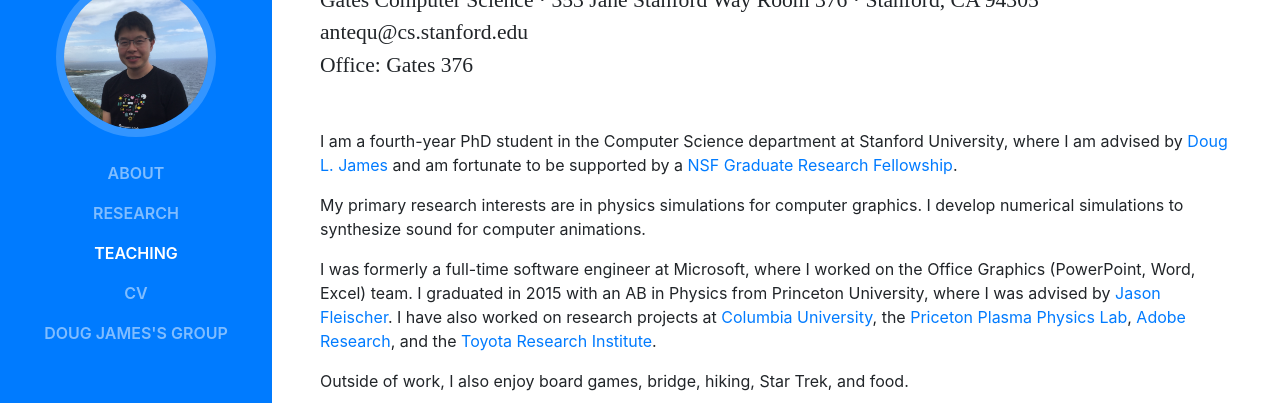
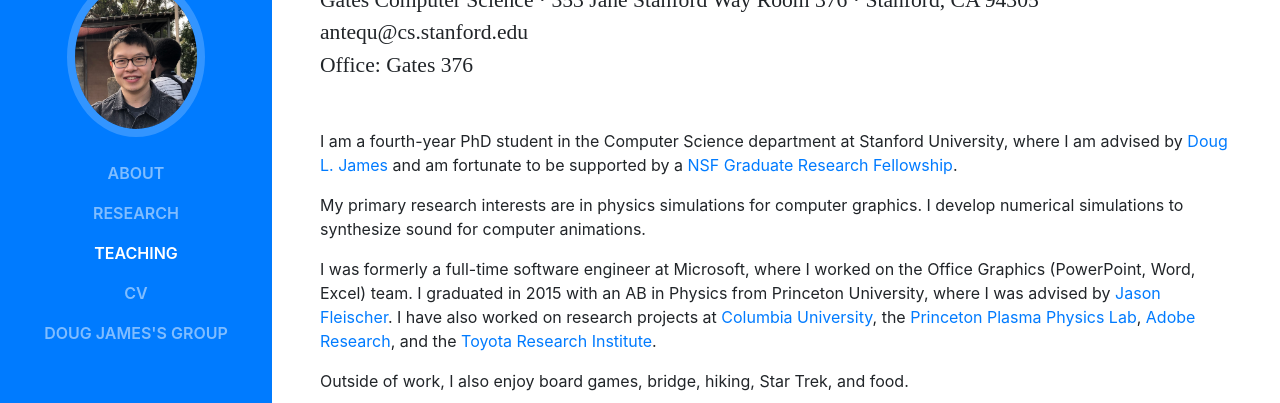
Before and after one commit to antequ/antequ.github.io, a website with bundled scripts: page index.html in a window 1280 px wide. Shown: the part 239-642 px from the top of the page. Built offline with nearby package versions, Linux system fonts and the light colour scheme; a web font is replaced by a local one.

Commit message:
fixed typo and new picture

```diff
--- a/index.html
+++ b/index.html
@@ -43,7 +43,7 @@
       <a class="navbar-brand js-scroll-trigger" href="#page-top">
         <span class="d-block d-lg-none">Ante Qu</span>
         <span class="d-none d-lg-block">
-          <img class="img-fluid img-profile rounded-circle mx-auto mb-2" src="img/new_profile2.jpg" alt="">
+          <img class="img-fluid img-profile rounded-circle mx-auto mb-2" src="img/new_profile_3.jpg" alt="">
         </span>
       </a>
       <button class="navbar-toggler" type="button" data-toggle="collapse" data-target="#navbarSupportedContent" aria-controls="navbarSupportedContent" aria-expanded="false" aria-label="Toggle navigation">
@@ -84,7 +84,7 @@
           </div>
           <p>I am a fourth-year PhD student in the Computer Science department at Stanford University, where I am advised by <a href="http://graphics.stanford.edu/~djames/">Doug L. James</a> and am fortunate to be supported by a <a href="http://nsfgrfp.org/">NSF Graduate Research Fellowship</a>.</p>
           <p>My primary research interests are in physics simulations for computer graphics. I develop numerical simulations to synthesize sound for computer animations.</p>
-          <p>I was formerly a full-time software engineer at Microsoft, where I worked on the Office Graphics (PowerPoint, Word, Excel) team. I graduated in 2015 with an AB in Physics from Princeton University, where I was advised by <a href="http://www.princeton.edu/~jasonf/">Jason Fleischer</a>. I have also worked on research projects at <a href="http://www.cs.columbia.edu/cg/">Columbia University</a>, the <a href="https://theory.pppl.gov/research/research.php?rid=3">Priceton Plasma Physics Lab</a>, <a href="https://research.adobe.com/">Adobe Research</a>, and the <a href="https://www.tri.global/">Toyota Research Institute</a>.</p>
+          <p>I was formerly a full-time software engineer at Microsoft, where I worked on the Office Graphics (PowerPoint, Word, Excel) team. I graduated in 2015 with an AB in Physics from Princeton University, where I was advised by <a href="http://www.princeton.edu/~jasonf/">Jason Fleischer</a>. I have also worked on research projects at <a href="http://www.cs.columbia.edu/cg/">Columbia University</a>, the <a href="https://theory.pppl.gov/research/research.php?rid=3">Princeton Plasma Physics Lab</a>, <a href="https://research.adobe.com/">Adobe Research</a>, and the <a href="https://www.tri.global/">Toyota Research Institute</a>.</p>
           <p>Outside of work, I also enjoy board games, bridge, hiking, Star Trek, and food.</p>
           <ul class="list-inline list-social-icons mb-0">
    <!--         <li class="list-inline-item">
```
Also changed, not shown: img/new_profile.jpg (deleted), img/new_profile2.jpg (deleted), img/new_profile3.jpg (deleted), img/new_profile_3.jpg (added).
